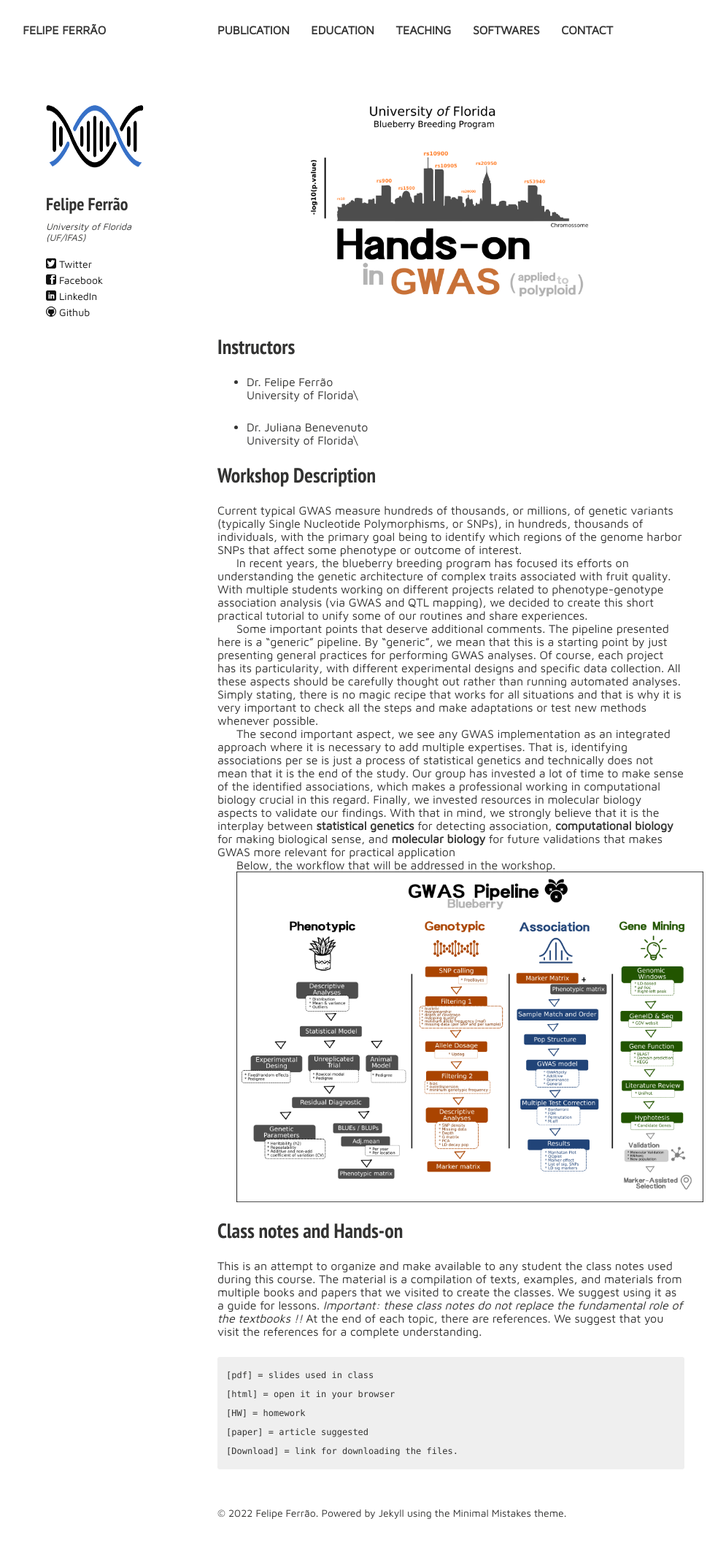
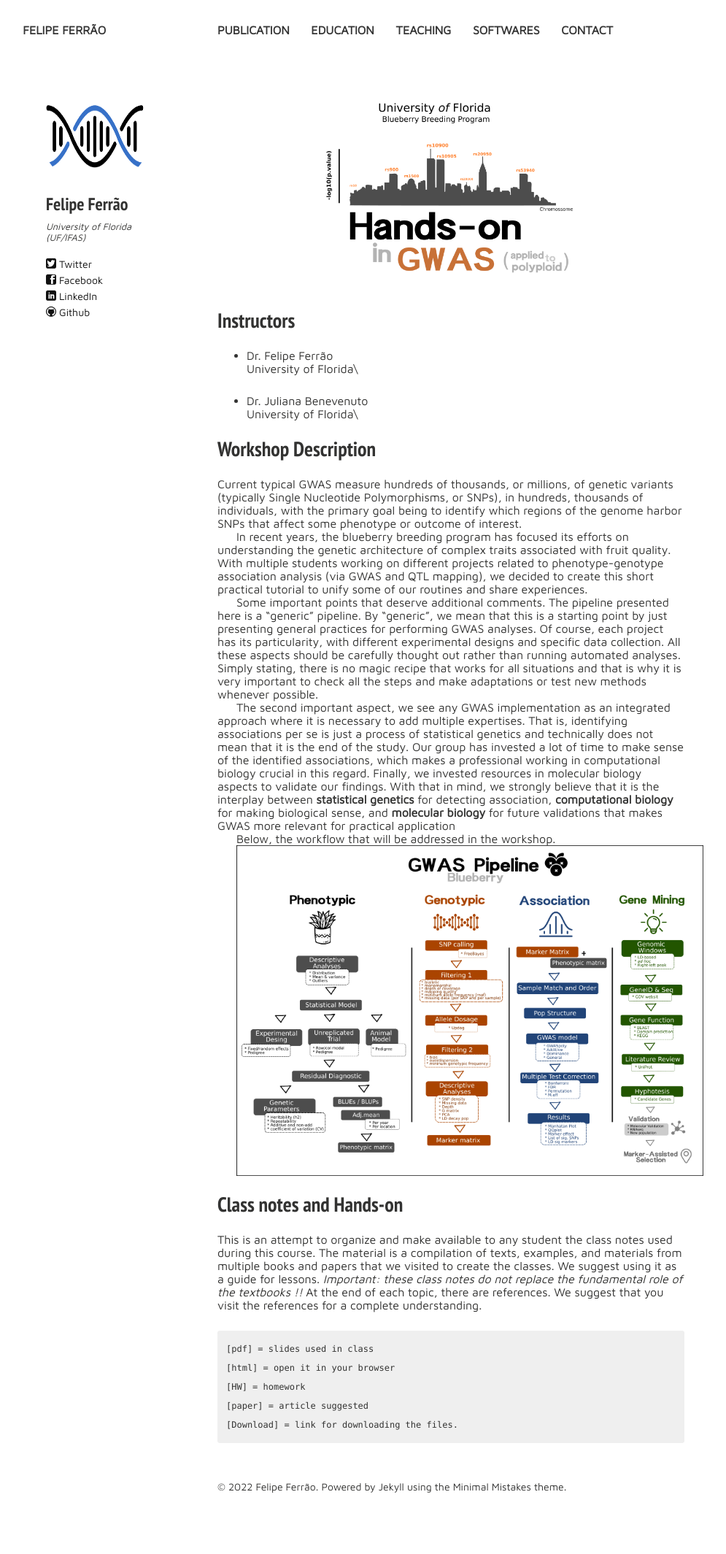
Before and after one commit to lfelipe-ferrao/lfelipe-ferrao.github.io, a Jekyll site: the page built from class/GWAS/index.md, in a window 1280 px wide. Shown: the whole page at 73% size, without its empty margins (22-1017 px from the left). Built offline with Jekyll 4.4.1, drawn with Linux system fonts in a browser that asks for light colours; nearby versions of some CDN libraries; our own code applies the rules of GitHub Pages for plain Markdown files; after the commit the page ends 2093 px from its top, so only the background shows below that.

Commit message:
Update index.md

```diff
--- a/class/GWAS/index.md
+++ b/class/GWAS/index.md
@@ -1,5 +1,5 @@
 <p align="center">
-  <img src="./gwas_logo.png" height="400" width="450"/>
+  <img src="./gwas_logo.png" height="300" width="400"/>
 </p>
 
 ## Instructors
```
